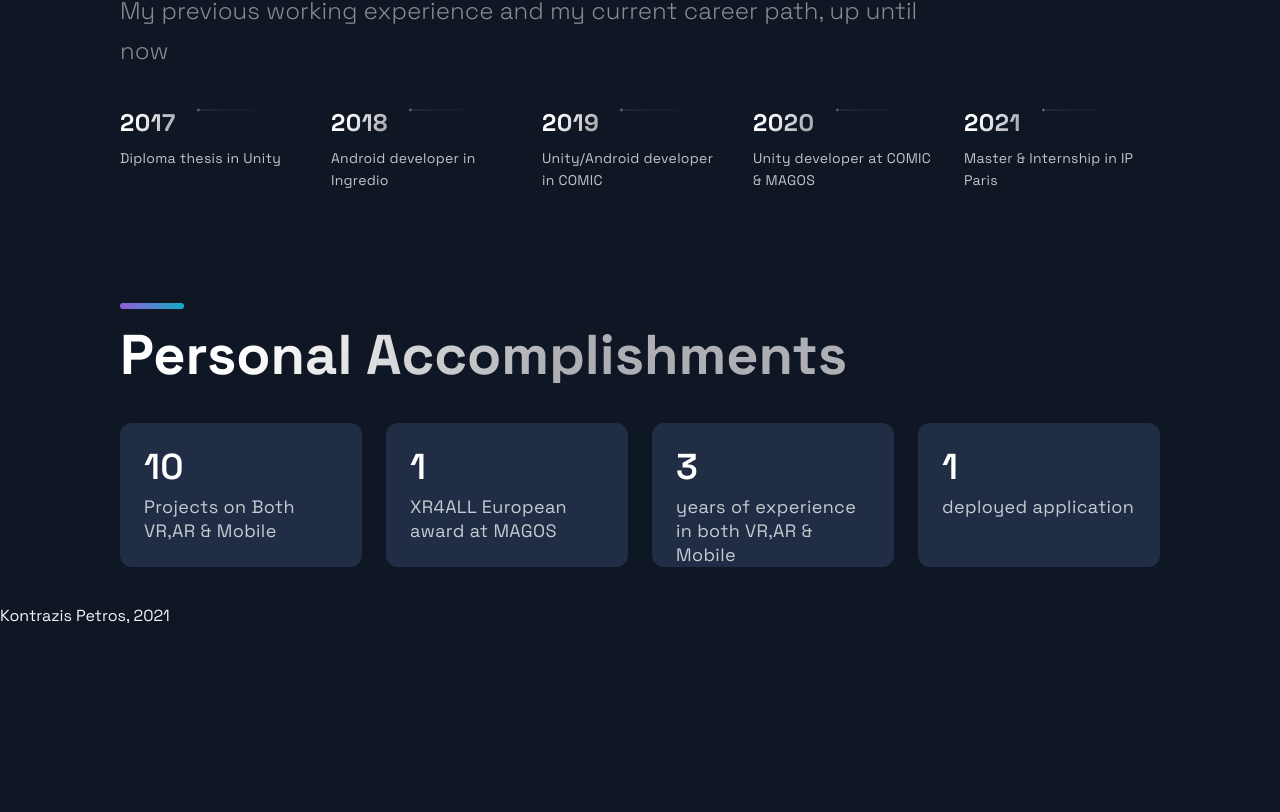
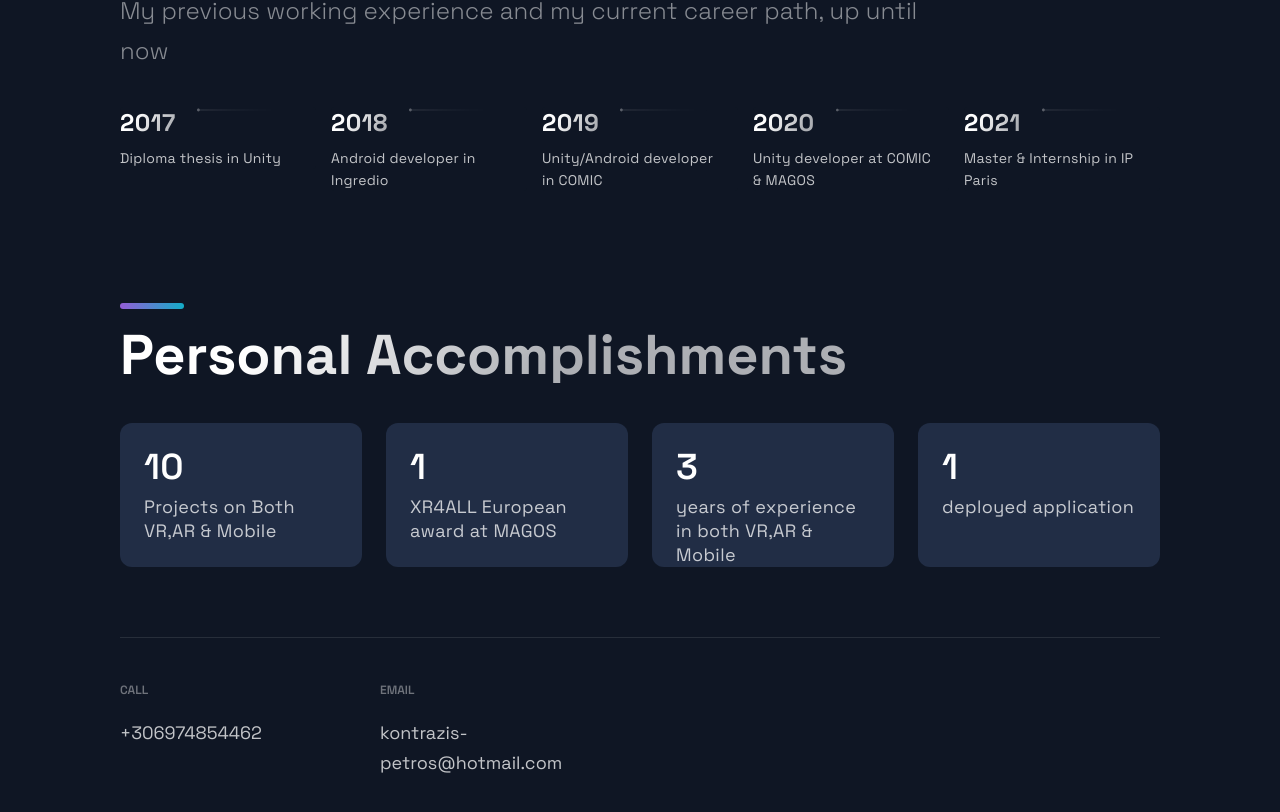
Before and after one commit to petrosKon/Portfolio, a Next.js app: page / in a window 1280 px wide. Shown: the part 5308-6120 px from the top of the page. Before the commit the page ends 5934 px from the top, so only its background shows below. Built offline with nearby package versions, Linux system fonts and the light colour scheme.

Commit message:
Footer finished

```diff
--- a/src/components/Footer/Footer.js
+++ b/src/components/Footer/Footer.js
@@ -6,9 +6,18 @@ import { CompanyContainer, FooterWrapper, LinkColumn, LinkItem, LinkList, LinkTi
 
 const Footer = () => {
   return (
-    <div>
-      Kontrazis Petros, 2021
-    </div>
+   <FooterWrapper>
+        <LinkList>
+            <LinkColumn>
+                    <LinkTitle>Call</LinkTitle>
+                    <LinkItem href="tel:+306974854462">+306974854462</LinkItem>
+            </LinkColumn>
+             <LinkColumn>
+                    <LinkTitle>Email</LinkTitle>
+                    <LinkItem href="mailto:kontrazis-petros@hotmail.com">kontrazis-petros@hotmail.com</LinkItem>
+            </LinkColumn>
+        </LinkList>
+    </FooterWrapper>
   );
 };
 
```
